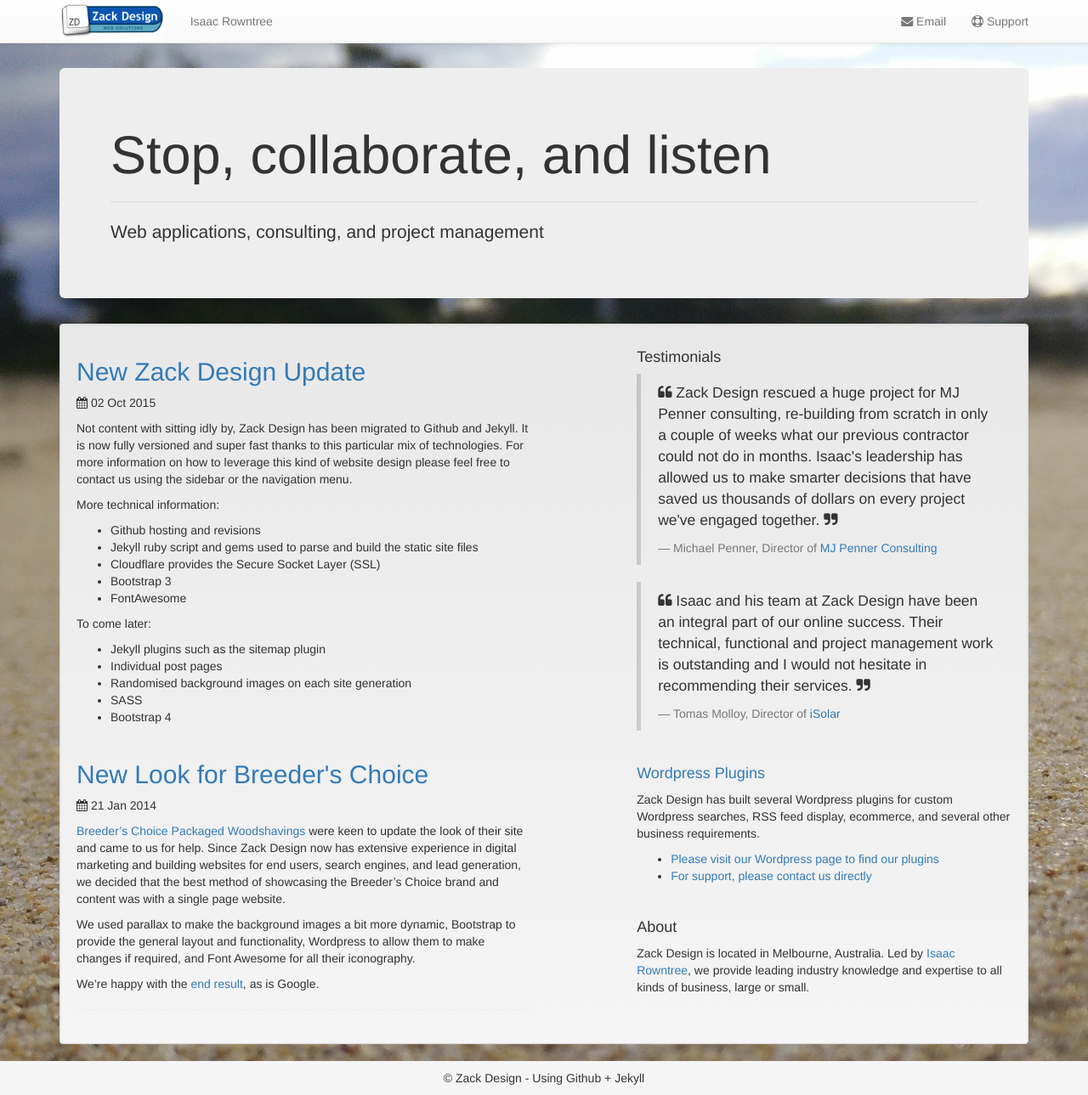
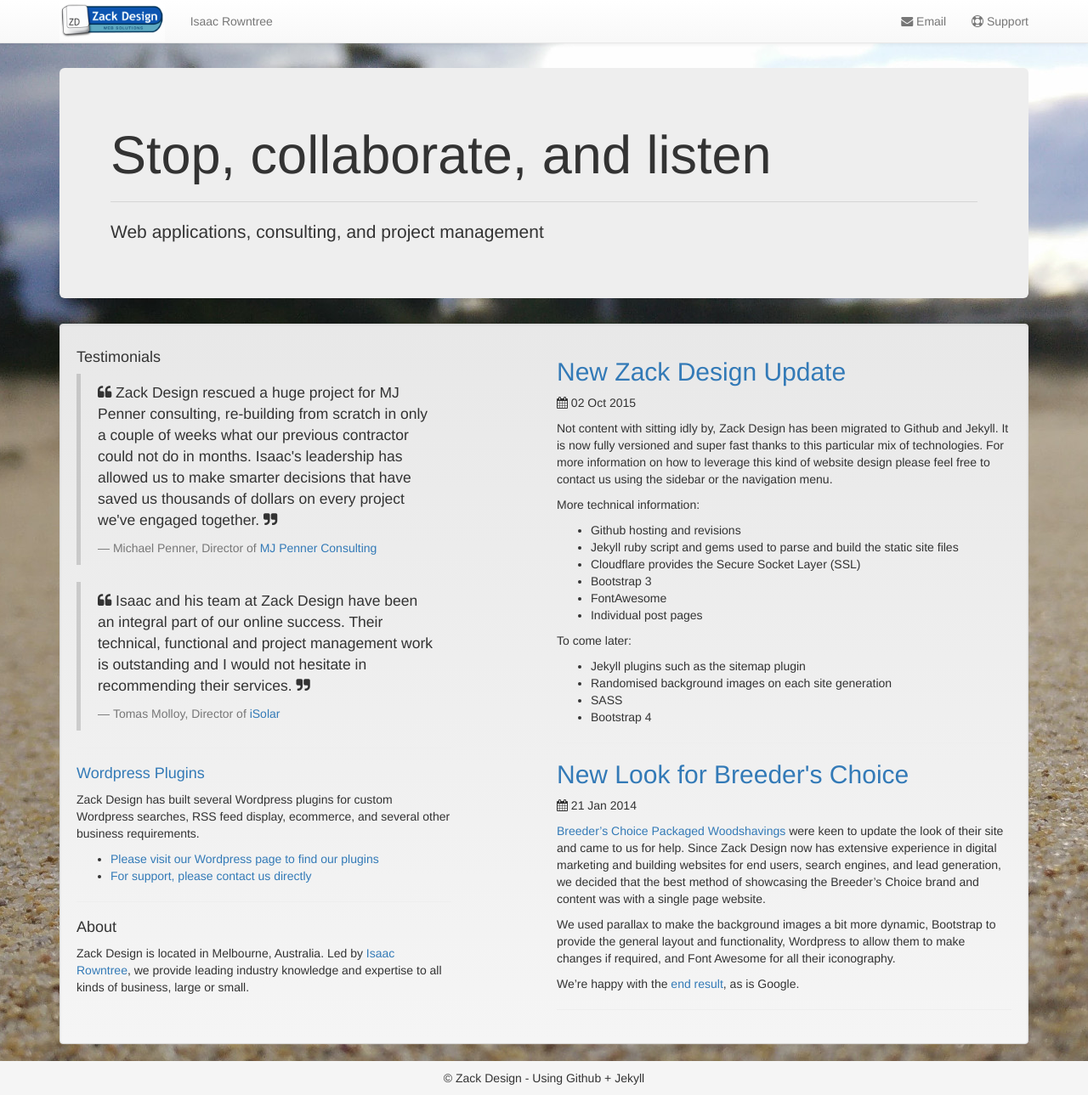
Before and after one commit to zackdesign/zackdesign.github.io, a Jekyll site: the page built from index.html, in a window 1280 px wide and 1289 px high. Shown: the whole window at 85% size. Built offline with Jekyll 4.4.1, drawn with Linux system fonts in a browser that asks for light colours; nearby versions of some CDN libraries.

Commit message:
Change to layout

```diff
--- a/_layouts/default.html
+++ b/_layouts/default.html
@@ -17,11 +17,11 @@
         </div>
         <div class="well">
             <div class="row">
-                <div class="col-sm-6">
+                <div class="col-sm-5">
+                    {% include sidebar.html %}
+                </div>
+                <div class="col-sm-6 col-sm-offset-1">
                     {{ content }}
-                </div>
-                <div class="col-sm-5 col-sm-offset-1">
-                    {% include sidebar.html %}
                 </div>
             </div>
         </div>
```
Also changed, not shown: _posts/2015-10-2-zack-design-site-update.md (+1 -1 lines).
